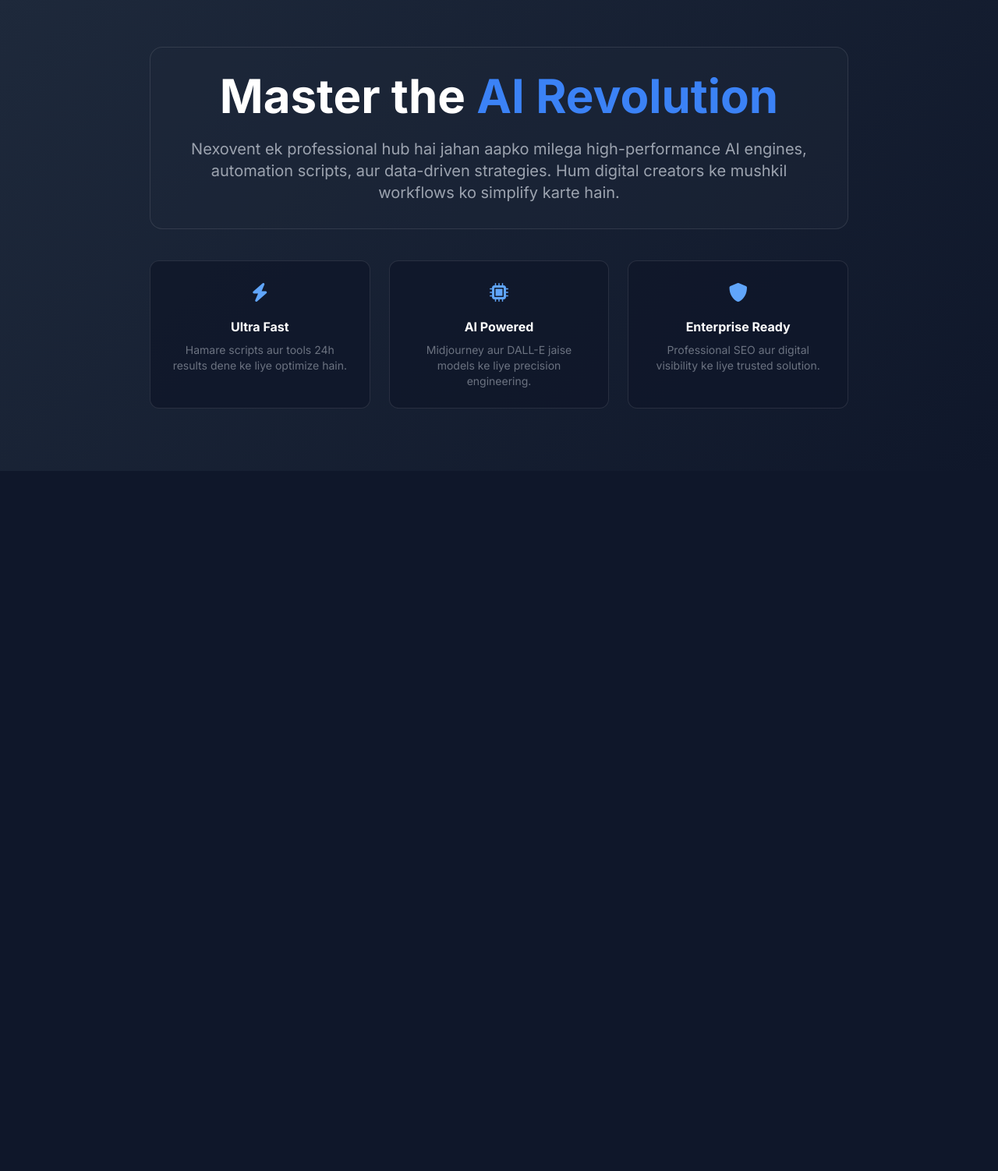
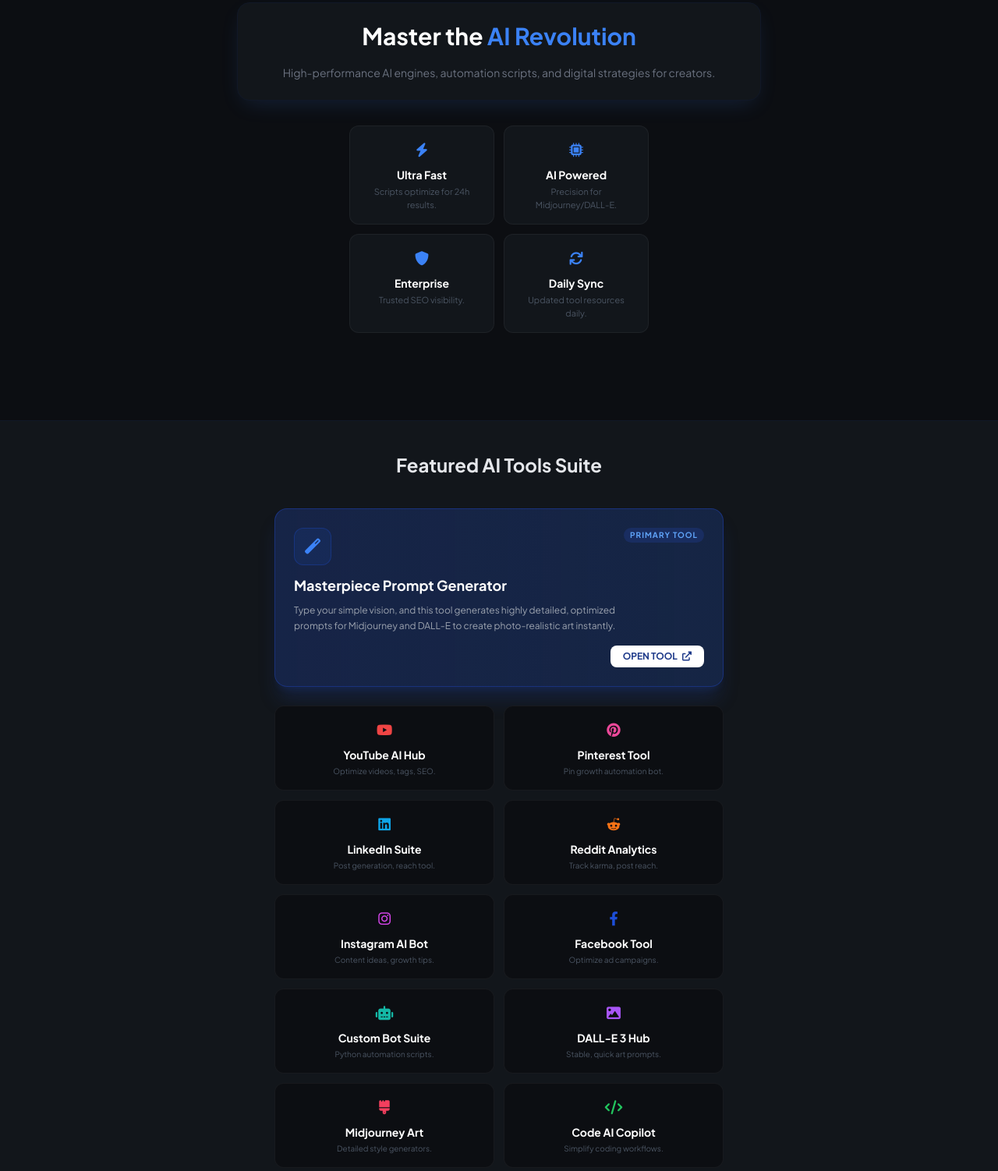
Before and after one commit to AshishVail/nexovent-site, a plain HTML site: page index.html in a window 1280 px wide. Shown: the part 98-1600 px from the top of the page at 78% size. Before the commit the page ends 800 px from the top, so only its background shows below. Drawn offline with nearby package versions, Linux system fonts and the light colour scheme.

Commit message:
Update index.html

```diff
--- a/index.html
+++ b/index.html
@@ -3,55 +3,128 @@
 <head>
     <meta charset="UTF-8">
     <meta name="viewport" content="width=device-width, initial-scale=1.0">
-    <title>Nexovent | AI & Digital Solutions</title>
+    <title>Nexovent | Mobile AI Hub</title>
     <script src="https://cdn.tailwindcss.com"></script>
     <link rel="stylesheet" href="https://cdnjs.cloudflare.com/ajax/libs/font-awesome/6.0.0/css/all.min.css">
     <style>
-        @import url('https://fonts.googleapis.com/css2?family=Inter:wght@300;400;600;700&display=swap');
-        body { font-family: 'Inter', sans-serif; background-color: #0f172a; color: white; }
-        .hero-gradient { background: linear-gradient(135deg, #1e293b 0%, #0f172a 100%); }
-        .accent-border { border: 1px solid rgba(255, 255, 255, 0.1); }
+        @import url('https://fonts.googleapis.com/css2?family=Plus+Jakarta+Sans:wght@400;600;700&display=swap');
+        body { font-family: 'Plus Jakarta Sans', sans-serif; background-color: #0c0e12; color: white; margin: 0; }
+        .hero-box-shadow { box-shadow: 0 10px 30px -10px rgba(59, 130, 246, 0.2); }
+        .accent-border { border: 1px solid rgba(255, 255, 255, 0.05); }
+        .tool-link:hover { background-color: rgba(59, 130, 246, 0.1); }
     </style>
 </head>
 <body>
 
-    <nav class="p-5 flex justify-between items-center accent-border bg-slate-900/50 backdrop-blur-md sticky top-0 z-50">
-        <div class="text-2xl font-bold tracking-tighter text-blue-400">NEXOVENT</div>
-        <div class="space-x-6 hidden md:flex">
-            <a href="#tools" class="hover:text-blue-400 transition">Tools</a>
-            <a href="https://nexovent.tech" target="_blank" class="hover:text-blue-400 transition">Website</a>
-            <a href="mailto:contactashishxyz@gmail.com" class="bg-blue-600 px-4 py-2 rounded-lg text-sm hover:bg-blue-700 transition">Contact Ashish</a>
-        </div>
+    <nav class="sticky top-0 z-50 bg-[#0c0e12]/80 backdrop-blur-sm px-4 py-3 border-b border-gray-900 flex justify-between items-center">
+        <div class="text-xl font-bold tracking-tighter text-blue-500">NEXOVENT</div>
+        <a href="mailto:contactashishxyz@gmail.com" class="bg-blue-600 px-3 py-1.5 rounded-lg text-xs font-semibold hover:bg-blue-700 transition">Contact</a>
     </nav>
 
-    <section class="hero-gradient py-20 px-6 text-center">
-        <div class="max-w-4xl mx-auto">
-            <div class="bg-slate-800/40 p-8 rounded-2xl accent-border mb-10">
-                <h1 class="text-4xl md:text-6xl font-extrabold mb-6 leading-tight">
+    <section class="py-12 px-4 text-center">
+        <div class="max-w-2xl mx-auto">
+            <div class="bg-[#12161b] p-6 rounded-2xl border border-gray-900 mb-8 hero-box-shadow">
+                <h1 class="text-3xl font-extrabold mb-4 leading-tight">
                     Master the <span class="text-blue-500">AI Revolution</span>
                 </h1>
-                <p class="text-gray-400 text-lg md:text-xl leading-relaxed">
-                    Nexovent ek professional hub hai jahan aapko milega high-performance AI engines,
-                    automation scripts, aur data-driven strategies. Hum digital creators ke mushkil
-                    workflows ko simplify karte hain.
+                <p class="text-gray-500 text-sm leading-relaxed">
+                    High-performance AI engines, automation scripts, and digital strategies for creators.
                 </p>
             </div>
 
-            <div class="grid grid-cols-1 md:grid-cols-3 gap-6">
-                <div class="p-6 bg-slate-900/80 rounded-xl accent-border">
-                    <i class="fas fa-bolt text-blue-400 text-2xl mb-4"></i>
-                    <h3 class="font-bold mb-2">Ultra Fast</h3>
-                    <p class="text-sm text-gray-500">Hamare scripts aur tools 24h results dene ke liye optimize hain.</p>
+            <div class="grid grid-cols-2 gap-3 max-w-sm mx-auto mb-16">
+                <div class="p-4 bg-[#12161b] rounded-xl accent-border text-center">
+                    <i class="fas fa-bolt text-blue-500 text-lg mb-2"></i>
+                    <h3 class="font-bold text-sm mb-1">Ultra Fast</h3>
+                    <p class="text-[11px] text-gray-600">Scripts optimize for 24h results.</p>
                 </div>
-                <div class="p-6 bg-slate-900/80 rounded-xl accent-border">
-                    <i class="fas fa-microchip text-blue-400 text-2xl mb-4"></i>
-                    <h3 class="font-bold mb-2">AI Powered</h3>
-                    <p class="text-sm text-gray-500">Midjourney aur DALL-E jaise models ke liye precision engineering.</p>
+                <div class="p-4 bg-[#12161b] rounded-xl accent-border text-center">
+                    <i class="fas fa-microchip text-blue-500 text-lg mb-2"></i>
+                    <h3 class="font-bold text-sm mb-1">AI Powered</h3>
+                    <p class="text-[11px] text-gray-600">Precision for Midjourney/DALL-E.</p>
                 </div>
-                <div class="p-6 bg-slate-900/80 rounded-xl accent-border">
-                    <i class="fas fa-shield-alt text-blue-400 text-2xl mb-4"></i>
-                    <h3 class="font-bold mb-2">Enterprise Ready</h3>
-                    <p class="text-sm text-gray-500">Professional SEO aur digital visibility ke liye trusted solution.</p>
+                <div class="p-4 bg-[#12161b] rounded-xl accent-border text-center">
+                    <i class="fas fa-shield-alt text-blue-500 text-lg mb-2"></i>
+                    <h3 class="font-bold text-sm mb-1">Enterprise</h3>
+                    <p class="text-[11px] text-gray-600">Trusted SEO visibility.</p>
+                </div>
+                <div class="p-4 bg-[#12161b] rounded-xl accent-border text-center">
+                    <i class="fas fa-sync text-blue-500 text-lg mb-2"></i>
+                    <h3 class="font-bold text-sm mb-1">Daily Sync</h3>
+                    <p class="text-[11px] text-gray-600">Updated tool resources daily.</p>
+                </div>
+            </div>
+        </div>
+    </section>
+
+    <section id="tools" class="py-10 px-4 bg-[#12161b] border-t border-gray-900">
+        <div class="max-w-xl mx-auto">
+            <h2 class="text-2xl font-extrabold text-center mb-10 text-gray-200">Featured AI Tools Suite</h2>
+
+            <a href="https://nexovent.tech/ai-studio" target="_blank" class="block bg-gradient-to-r from-blue-900/40 to-blue-600/20 p-6 rounded-2xl border border-blue-800/50 mb-6 hover:scale-[1.02] transition-transform shadow-xl shadow-blue-900/30">
+                <div class="flex justify-between items-start mb-3">
+                    <div class="w-12 h-12 bg-blue-600/10 rounded-xl flex items-center justify-center text-blue-500 text-xl border border-blue-700/30">
+                        <i class="fas fa-magic"></i>
+                    </div>
+                    <span class="text-[10px] font-bold text-blue-400 uppercase tracking-widest bg-blue-900/40 px-2 py-0.5 rounded-full">Primary Tool</span>
+                </div>
+                <h3 class="font-extrabold text-white text-lg mb-2">Masterpiece Prompt Generator</h3>
+                <p class="text-xs text-gray-400 leading-relaxed max-w-md">Type your simple vision, and this tool generates highly detailed, optimized prompts for Midjourney and DALL-E to create photo-realistic art instantly.</p>
+                <div class="flex justify-end mt-4">
+                    <button class="bg-white text-blue-900 text-xs px-4 py-1.5 rounded-lg font-black hover:opacity-90">OPEN TOOL <i class="fas fa-external-link-alt ml-1"></i></button>
+                </div>
+            </a>
+
+            <div class="grid grid-cols-2 gap-3 mb-10">
+                <div class="bg-[#0c0e12] p-4 rounded-xl accent-border text-center tool-link">
+                    <i class="fab fa-youtube text-red-500 text-lg mb-2"></i>
+                    <h3 class="font-bold text-sm mb-1">YouTube AI Hub</h3>
+                    <p class="text-[10px] text-gray-600">Optimize videos, tags, SEO.</p>
+                </div>
+                <div class="bg-[#0c0e12] p-4 rounded-xl accent-border text-center tool-link">
+                    <i class="fab fa-pinterest text-pink-500 text-lg mb-2"></i>
+                    <h3 class="font-bold text-sm mb-1">Pinterest Tool</h3>
+                    <p class="text-[10px] text-gray-600">Pin growth automation bot.</p>
+                </div>
+                <div class="bg-[#0c0e12] p-4 rounded-xl accent-border text-center tool-link">
+                    <i class="fab fa-linkedin text-sky-500 text-lg mb-2"></i>
+                    <h3 class="font-bold text-sm mb-1">LinkedIn Suite</h3>
+                    <p class="text-[10px] text-gray-600">Post generation, reach tool.</p>
+                </div>
+                <div class="bg-[#0c0e12] p-4 rounded-xl accent-border text-center tool-link">
+                    <i class="fab fa-reddit-alien text-orange-500 text-lg mb-2"></i>
+                    <h3 class="font-bold text-sm mb-1">Reddit Analytics</h3>
+                    <p class="text-[10px] text-gray-600">Track karma, post reach.</p>
+                </div>
+                <div class="bg-[#0c0e12] p-4 rounded-xl accent-border text-center tool-link">
+                    <i class="fab fa-instagram text-fuchsia-500 text-lg mb-2"></i>
+                    <h3 class="font-bold text-sm mb-1">Instagram AI Bot</h3>
+                    <p class="text-[10px] text-gray-600">Content ideas, growth tips.</p>
+                </div>
+                <div class="bg-[#0c0e12] p-4 rounded-xl accent-border text-center tool-link">
+                    <i class="fab fa-facebook-f text-blue-700 text-lg mb-2"></i>
+                    <h3 class="font-bold text-sm mb-1">Facebook Tool</h3>
+                    <p class="text-[10px] text-gray-600">Optimize ad campaigns.</p>
+                </div>
+                <div class="bg-[#0c0e12] p-4 rounded-xl accent-border text-center tool-link">
+                    <i class="fas fa-robot text-teal-500 text-lg mb-2"></i>
+                    <h3 class="font-bold text-sm mb-1">Custom Bot Suite</h3>
+                    <p class="text-[10px] text-gray-600">Python automation scripts.</p>
+                </div>
+                <div class="bg-[#0c0e12] p-4 rounded-xl accent-border text-center tool-link">
+                    <i class="fas fa-image text-purple-500 text-lg mb-2"></i>
+                    <h3 class="font-bold text-sm mb-1">DALL-E 3 Hub</h3>
+                    <p class="text-[10px] text-gray-600">Stable, quick art prompts.</p>
+                </div>
+                <div class="bg-[#0c0e12] p-4 rounded-xl accent-border text-center tool-link">
+                    <i class="fas fa-brush text-rose-500 text-lg mb-2"></i>
+                    <h3 class="font-bold text-sm mb-1">Midjourney Art</h3>
+                    <p class="text-[10px] text-gray-600">Detailed style generators.</p>
+                </div>
+                <div class="bg-[#0c0e12] p-4 rounded-xl accent-border text-center tool-link">
+                    <i class="fas fa-code text-green-500 text-lg mb-2"></i>
+                    <h3 class="font-bold text-sm mb-1">Code AI Copilot</h3>
+                    <p class="text-[10px] text-gray-600">Simplify coding workflows.</p>
                 </div>
             </div>
         </div>
```
